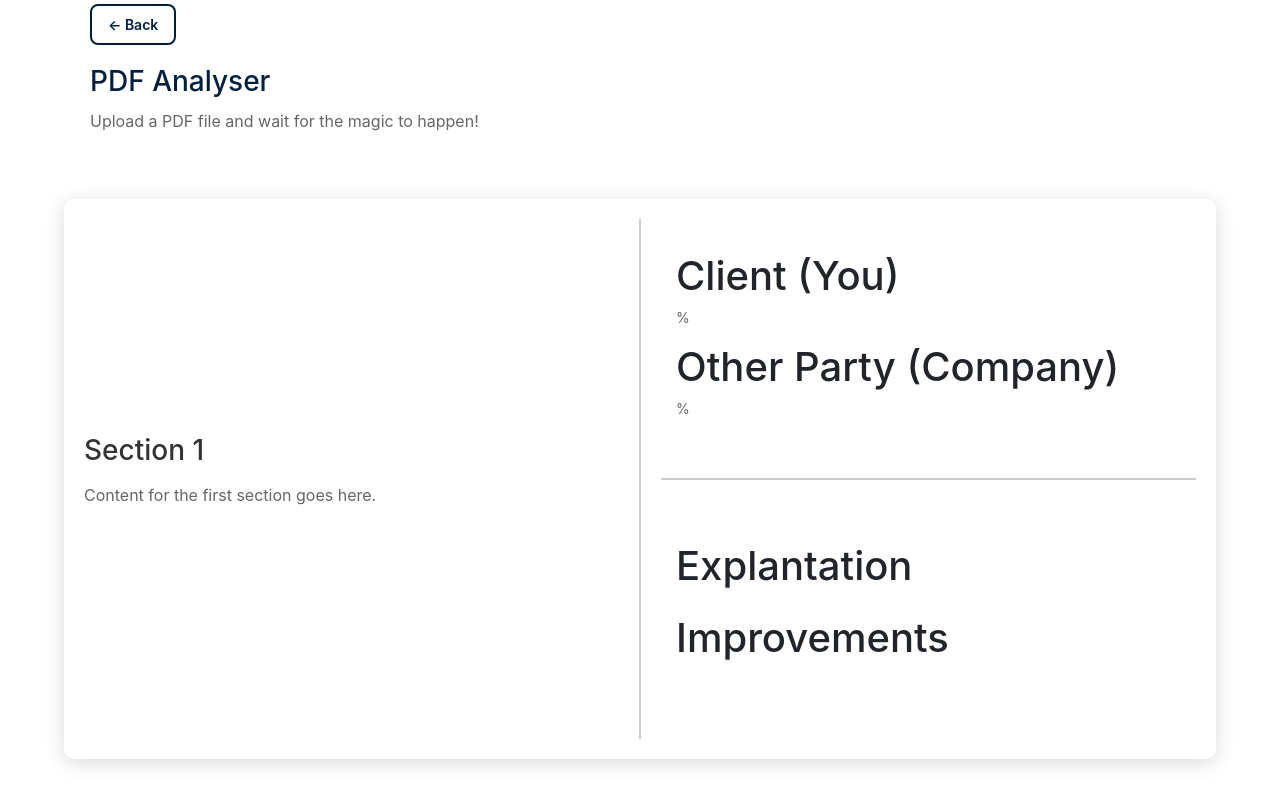
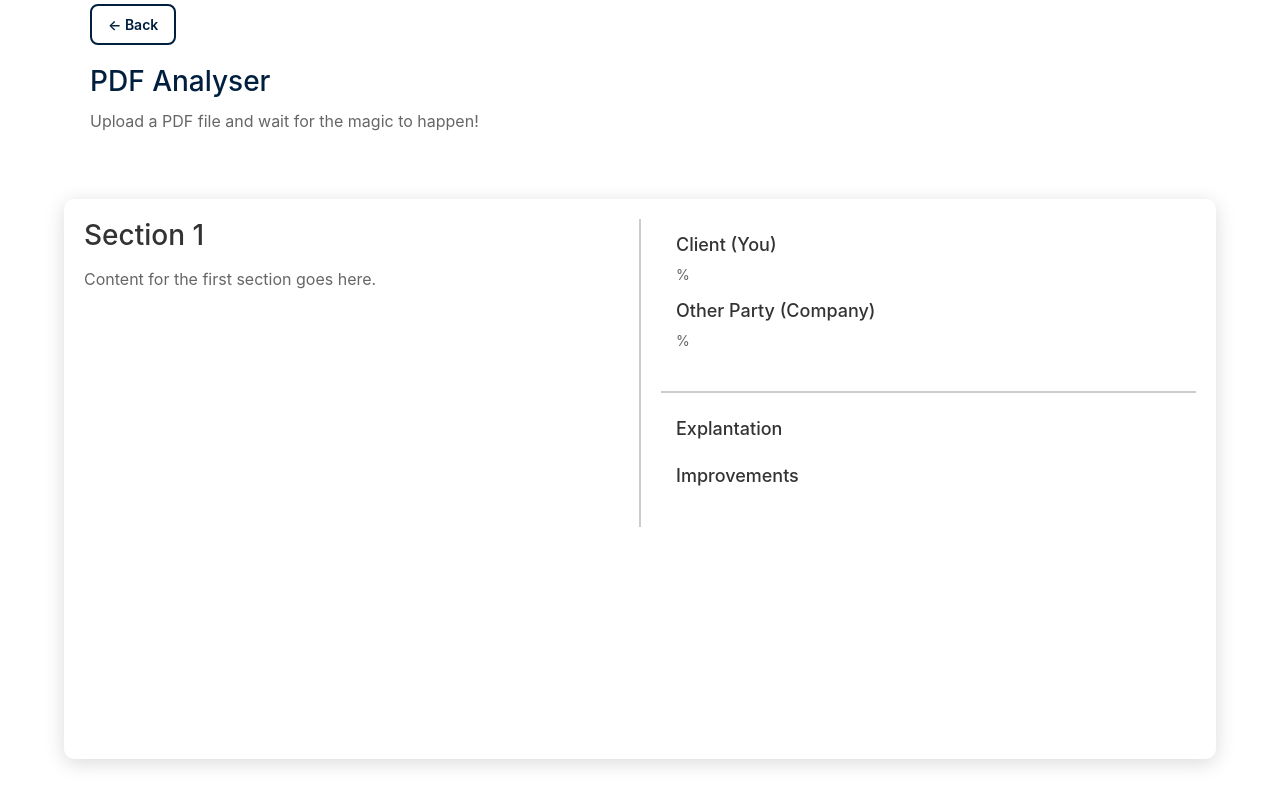
Before and after one commit to Joshua-Cullen/WHACK25, a Flask app: template templates/display_html.html in a window 1280 px wide. Shown: the part 110-919 px from the top of the page. Before the commit the page ends 877 px from the top, so only its background shows below. Run offline with Flask 3, Linux system fonts and the light colour scheme; the template is opened without the code that fills it, so the values that code supplies are empty.

Commit message:
PLEASE HELP ME

```diff
--- a/static/display_css.css
+++ b/static/display_css.css
@@ -59,16 +59,17 @@
     position: relative;
     margin: 30px auto;
     width: 90%;
-    height: 70vh;
+    min-height: 70vh;
     background-color: white;
     border-radius: 10px;
     box-shadow: 0 4px 20px rgba(0, 0, 0, 0.15);
-    overflow: hidden;
+    overflow: visible;
+    margin-bottom: 50px;
 }
 
 .box-content {
     display: flex;
-    height: 100%;
+    min-height: 100%;
 }
 
 .box-section {
@@ -76,7 +77,7 @@
     padding: 20px;
     display: flex;
     flex-direction: column;
-    justify-content: center;
+    justify-content: flex-start;
 }
 
 .divider {
@@ -100,13 +101,19 @@
     padding: 15px;
     display: flex;
     flex-direction: column;
-    justify-content: center;
+    justify-content: flex-start;
 }
 
 .horizontal-divider {
     height: 2px;
     background-color: #ccc;
     margin: 10px 0;
+}
+
+.subsection h1 {
+    margin-bottom: 10px;
+    color: #333;
+    font-size: 18px;
 }
 
 .subsection h3 {
@@ -119,4 +126,16 @@
     color: #666;
     line-height: 1.4;
     font-size: 14px;
+    margin-bottom: 15px;
 }
+
+.subsection ul {
+    color: #666;
+    line-height: 1.6;
+    font-size: 14px;
+    padding-left: 20px;
+}
+
+.subsection li {
+    margin-bottom: 8px;
+}
```
Also changed, not shown: 1 other file.
